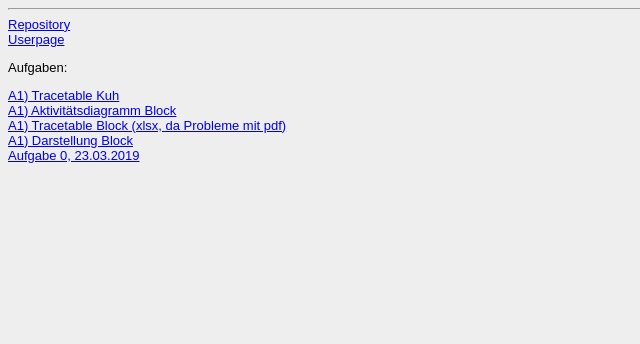
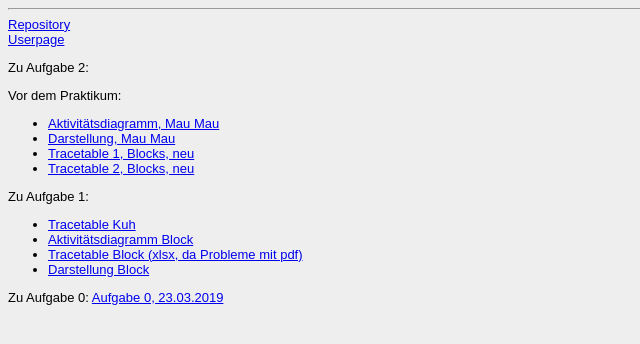
Before and after one commit to MichelOrlik/EIA2, a plain HTML site: page Steckbrief/steckbrief.htm in a window 1280 px wide. Shown: the whole page, without its empty margins (0-640 px from the left). Drawn offline with Linux system fonts and the light colour scheme.

Commit message:
update Steckbrief

```diff
--- a/Steckbrief/steckbrief.htm
+++ b/Steckbrief/steckbrief.htm
@@ -3,12 +3,27 @@
 <hr>
 <a href="https://github.com/michelorlik/EIA2" target="_blank">Repository</a></br>
 <a href="https://michelorlik.github.io/EIA2/Userpage/index.html" target="_blank">Userpage</a></br>
-<p>Aufgaben:</p>
-<a href="https://michelorlik.github.io/EIA2/Aufgaben/Aufgabe%202/TracetableKuh.pdf" target="_blank">A1) Tracetable Kuh </a><br>
-<a href="https://michelorlik.github.io/EIA2/Aufgaben/Aufgabe%202/BlockAktivitaetsdiagramm.jpg" target="_blank">A1) Aktivitätsdiagramm Block</a><br>
-<a href="https://michelorlik.github.io/EIA2/Aufgaben/Aufgabe%202/BlockTracetable.xlsx" target="_blank">A1) Tracetable Block (xlsx, da Probleme mit pdf)
-</a><br>
-<a href="https://michelorlik.github.io/EIA2/Aufgaben/Aufgabe%202/BlockDarstellung.jpg" target="_blank"> A1) Darstellung Block </a><br>
-<a href="https://michelorlik.github.io/EIA2/Aufgaben/Aufgabe%200/index.html" target="_blank">Aufgabe 0, 23.03.2019</a></br>
+
+<p>Zu Aufgabe 2:
+    <br>
+    <p>Vor dem Praktikum:</p>
+<ul>
+    <li><a href="https://michelorlik.github.io/EIA2/Aufgaben/Aufgabe%202.1/Scribble/AD-MauMau.jpg" target="_blank">Aktivitätsdiagramm, Mau Mau</a><br></li>
+    <li><a href="https://michelorlik.github.io/EIA2/Aufgaben/Aufgabe%202.1/Scribble/MauMau.jpg" target="_blank">Darstellung, Mau Mau</a><br></li>
+    <li><a href="https://michelorlik.github.io/EIA2/Aufgaben/Aufgabe%202.1/AD1BlocksNeu.jpg" target="_blank">Tracetable 1, Blocks, neu</li>
+    <li><a href="https://michelorlik.github.io/EIA2/Aufgaben/Aufgabe%202.1/AD2BlocksNeu.jpg" target="_blank">Tracetable 2, Blocks, neu</a><br></li>
+</ul>
+</p>
+<p>Zu Aufgabe 1:
+<ul>
+    <li><a href="https://michelorlik.github.io/EIA2/Aufgaben/Aufgabe%202/TracetableKuh.pdf" target="_blank">Tracetable Kuh </a><br></li>
+    <li><a href="https://michelorlik.github.io/EIA2/Aufgaben/Aufgabe%202/BlockAktivitaetsdiagramm.jpg" target="_blank">Aktivitätsdiagramm Block</a><br></li>
+    <li><a href="https://michelorlik.github.io/EIA2/Aufgaben/Aufgabe%202/BlockTracetable.xlsx" target="_blank">Tracetable Block (xlsx, da Probleme mit pdf)</li>
+    <li><a href="https://michelorlik.github.io/EIA2/Aufgaben/Aufgabe%202/BlockDarstellung.jpg" target="_blank">Darstellung Block</a><br></li>
+</ul>
+</p>
+
+<p>Zu Aufgabe 0: <a href="https://michelorlik.github.io/EIA2/Aufgaben/Aufgabe%200/index.html" target="_blank">Aufgabe 0, 23.03.2019</a></p>
+
 </body>
 </html>
```
